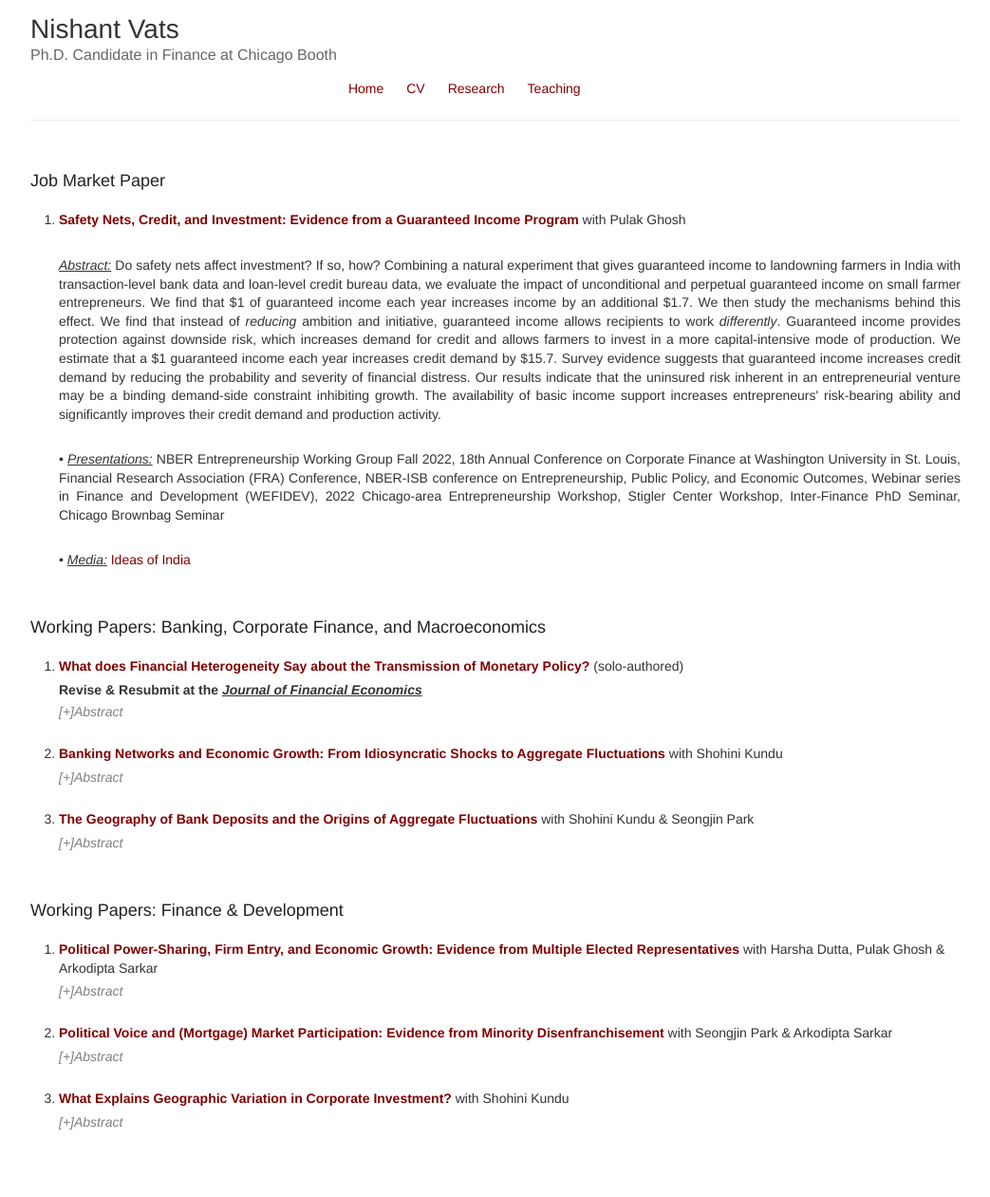
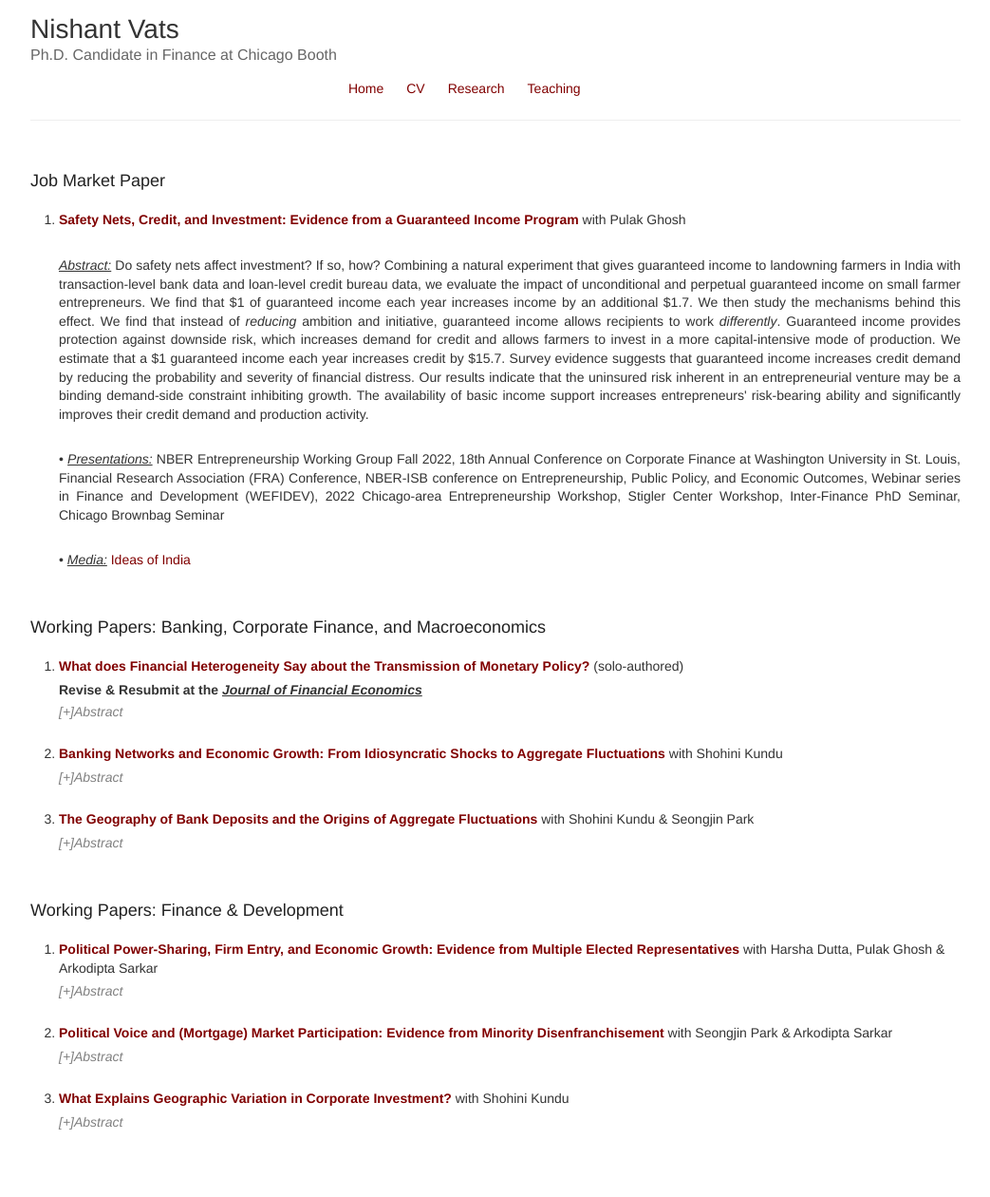
Before and after one commit to nishvats/nishvats.github.io, a Jekyll site: the page built from research.html, in a window 1280 px wide. Shown: the whole page at 95% size, without its empty margins (118-1161 px from the left). Built offline with Jekyll 4.4.1, drawn with Linux system fonts in a browser that asks for light colours.

Commit message:
Update research.html

```diff
--- a/research.html
+++ b/research.html
@@ -7,7 +7,7 @@ layout: default
 
     <li> <b><a href="/Documents/Vats_JMP_Booth.pdf">Safety Nets, Credit, and Investment: Evidence from a Guaranteed Income Program</a></b> with Pulak Ghosh </li>
     <br>
-    <p align="justify"> <u><em>Abstract:</em></u> Do safety nets affect investment? If so, how? Combining a natural experiment that gives guaranteed income to landowning farmers in India with transaction-level bank data and loan-level credit bureau data, we evaluate the impact of unconditional and perpetual guaranteed income on small farmer entrepreneurs. We find that $1 of guaranteed income each year increases income by an additional $1.7. We then study the mechanisms behind this effect. We find that instead of <em>reducing</em> ambition and initiative, guaranteed income allows recipients to work <em>differently</em>. Guaranteed income provides protection against downside risk, which increases demand for credit and allows farmers to invest in a more capital-intensive mode of production. We estimate that a $1 guaranteed income each year increases credit demand by $15.7. Survey evidence suggests that guaranteed income increases credit demand by reducing the probability and severity of financial distress. Our results indicate that the uninsured risk inherent in an entrepreneurial venture may be a binding demand-side constraint inhibiting growth. The availability of basic income support increases entrepreneurs' risk-bearing ability and significantly improves their credit demand and production activity. </p>
+    <p align="justify"> <u><em>Abstract:</em></u> Do safety nets affect investment? If so, how? Combining a natural experiment that gives guaranteed income to landowning farmers in India with transaction-level bank data and loan-level credit bureau data, we evaluate the impact of unconditional and perpetual guaranteed income on small farmer entrepreneurs. We find that $1 of guaranteed income each year increases income by an additional $1.7. We then study the mechanisms behind this effect. We find that instead of <em>reducing</em> ambition and initiative, guaranteed income allows recipients to work <em>differently</em>. Guaranteed income provides protection against downside risk, which increases demand for credit and allows farmers to invest in a more capital-intensive mode of production. We estimate that a $1 guaranteed income each year increases credit by $15.7. Survey evidence suggests that guaranteed income increases credit demand by reducing the probability and severity of financial distress. Our results indicate that the uninsured risk inherent in an entrepreneurial venture may be a binding demand-side constraint inhibiting growth. The availability of basic income support increases entrepreneurs' risk-bearing ability and significantly improves their credit demand and production activity. </p>
     <br>
     <p align="justify">• <u><em>Presentations:</em></u> NBER Entrepreneurship Working Group Fall 2022, 18th Annual Conference on Corporate Finance at Washington University in St. Louis, Financial Research Association (FRA) Conference, NBER-ISB conference on Entrepreneurship, Public Policy, and Economic Outcomes, Webinar series in Finance and Development (WEFIDEV), 2022 Chicago-area Entrepreneurship Workshop, Stigler Center Workshop, Inter-Finance PhD Seminar, Chicago Brownbag Seminar </p>
     <br>
```
